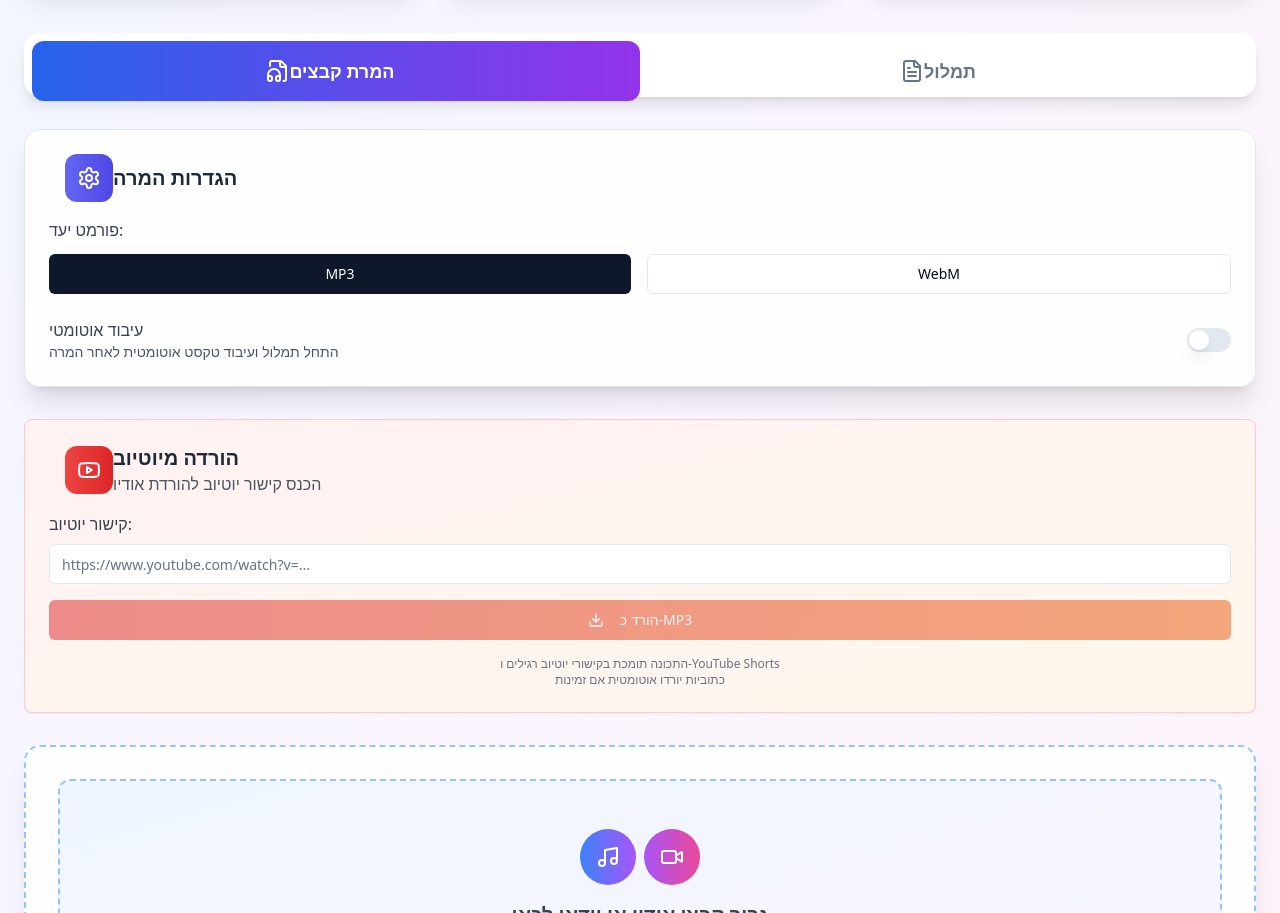
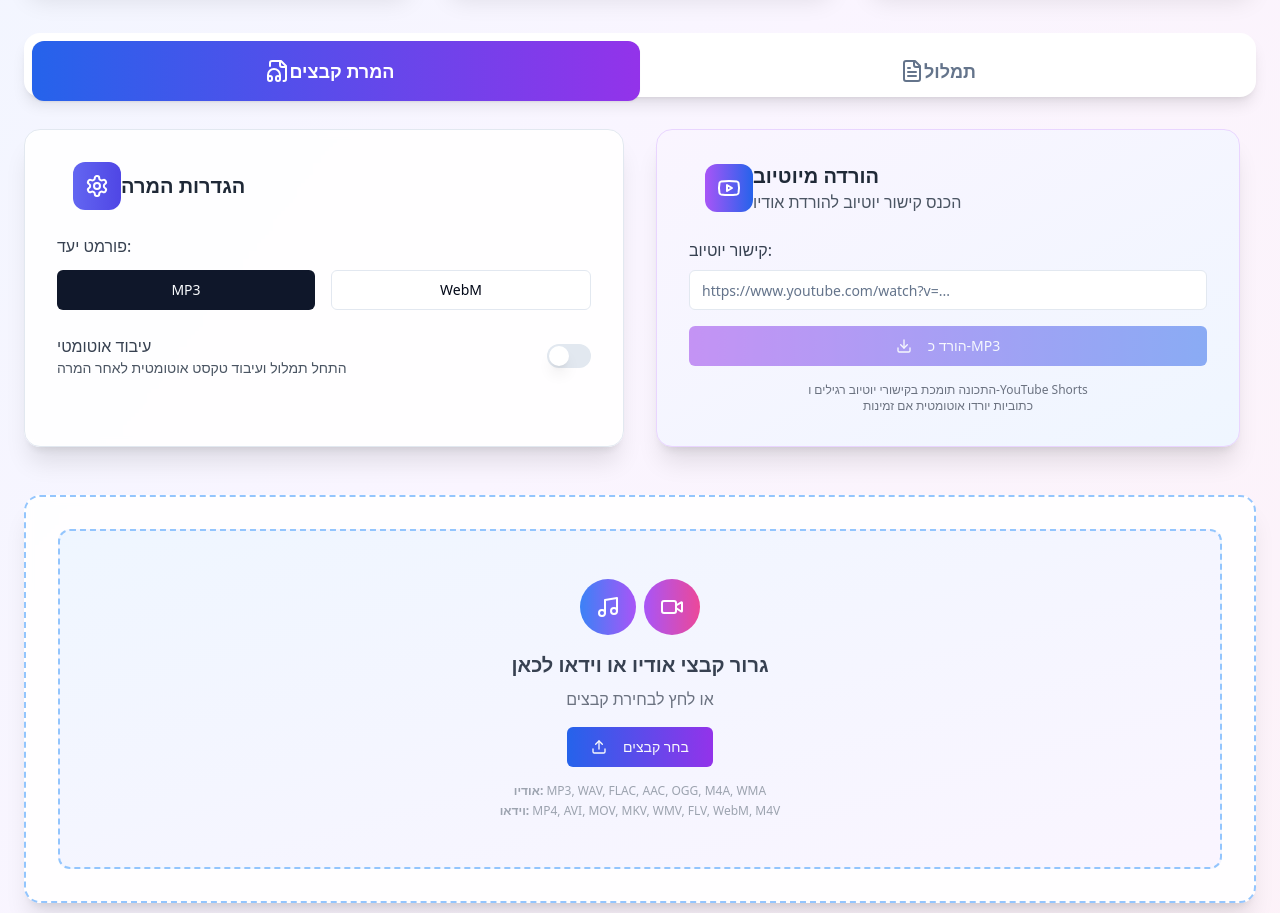
Before and after one commit to yayovtt/file-to-mp3-wizard, a React (Vite) app: page / in a window 1280 px wide. Shown: the part 620-1533 px from the top of the page. Built offline with nearby package versions, Linux system fonts and the light colour scheme.

Commit message:
Fix layout and styling
Adjust layout and spacing for YouTube download and conversion settings. Change the color of the YouTube download section.

```diff
--- a/src/components/NavigationTabs.tsx
+++ b/src/components/NavigationTabs.tsx
@@ -72,9 +72,11 @@ export const NavigationTabs = ({
           <div className="grid grid-cols-1 xl:grid-cols-1 gap-12">
             {/* Upload Section */}
             <div className="space-y-8">
+              {/* Settings and YouTube Download - Aligned to Right with More Spacing */}
+              <div className="grid grid-cols-1 lg:grid-cols-2 gap-8 mb-12">
                 {/* Format and Auto-Processing Settings */}
-              <Card className="p-6 bg-white/90 backdrop-blur-sm shadow-xl rounded-2xl">
-                <div className="flex items-center mb-4">
+                <Card className="p-8 bg-white/90 backdrop-blur-sm shadow-xl rounded-2xl">
+                  <div className="flex items-center mb-6">
                     <div className="bg-gradient-to-r from-indigo-500 to-indigo-600 p-3 rounded-xl ml-4">
                       <Settings className="w-6 h-6 text-white" />
                     </div>
@@ -122,11 +124,14 @@ export const NavigationTabs = ({
                   </div>
                 </Card>
 
-              {/* YouTube Download */}
+                {/* YouTube Download with New Color */}
+                <div className="lg:mr-4">
                   <YouTubeDownload
                     onFileDownloaded={handleYouTubeFileDownloaded}
                     outputFormat={outputFormat}
                   />
+                </div>
+              </div>
 
               <Card className="p-8 border-2 border-dashed border-blue-300 bg-white/90 backdrop-blur-sm shadow-xl rounded-2xl">
                 <FileUpload onFilesSelected={onFilesSelected} />
--- a/src/components/YouTubeDownload.tsx
+++ b/src/components/YouTubeDownload.tsx
@@ -96,9 +96,9 @@ export const YouTubeDownload = ({ onFileDownloaded, outputFormat }: YouTubeDownl
   };
 
   return (
-    <Card className="p-6 bg-gradient-to-br from-red-50 to-orange-50 border-red-200">
-      <div className="flex items-center mb-4">
-        <div className="bg-gradient-to-r from-red-500 to-red-600 p-3 rounded-xl ml-4">
+    <Card className="p-8 bg-gradient-to-br from-purple-50 to-blue-50 border-purple-200 shadow-xl rounded-2xl">
+      <div className="flex items-center mb-6">
+        <div className="bg-gradient-to-r from-purple-500 to-blue-600 p-3 rounded-xl ml-4">
           <Youtube className="w-6 h-6 text-white" />
         </div>
         <div>
@@ -124,7 +124,7 @@ export const YouTubeDownload = ({ onFileDownloaded, outputFormat }: YouTubeDownl
         </div>
 
         {videoInfo && (
-          <Card className="p-4 bg-white border-orange-200">
+          <Card className="p-4 bg-white border-purple-200">
             <div className="flex items-center space-x-3 rtl:space-x-reverse">
               <img
                 src={videoInfo.thumbnail}
@@ -158,7 +158,7 @@ export const YouTubeDownload = ({ onFileDownloaded, outputFormat }: YouTubeDownl
         <Button
           onClick={handleDownload}
           disabled={!youtubeUrl || isDownloading}
-          className="w-full bg-gradient-to-r from-red-600 to-orange-600 hover:from-red-700 hover:to-orange-700"
+          className="w-full bg-gradient-to-r from-purple-600 to-blue-600 hover:from-purple-700 hover:to-blue-700"
         >
           <Download className="w-4 h-4 mr-2" />
           {isDownloading ? 'מוריד...' : `הורד כ-${outputFormat.toUpperCase()}`}
```
Lines whose indentation alone changed are shown as unchanged.
